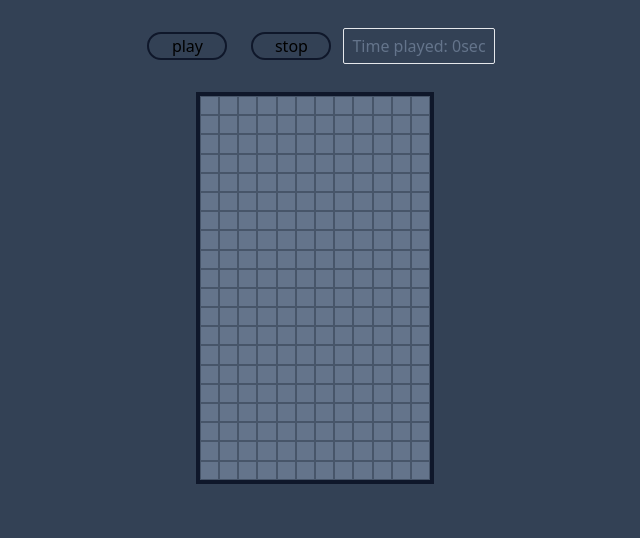
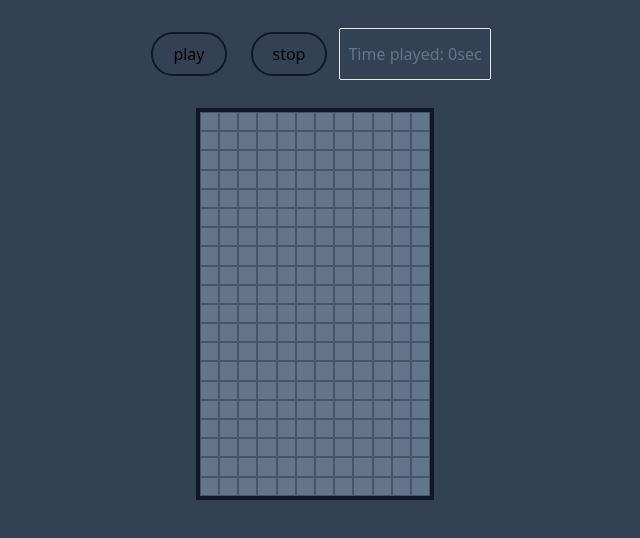
Before and after one commit to arduored/tetros, a Next.js app: page / in a window 1280 px wide. Shown: the top 538 px of the page, without its empty margins (325-965 px from the left). Built offline with nearby package versions, Linux system fonts and the light colour scheme.

Commit message:
update button look

```diff
--- a/components/shared/Button.tsx
+++ b/components/shared/Button.tsx
@@ -8,7 +8,7 @@ interface ButtonProps {
 function Button({ text, onClick }: ButtonProps) {
   return (
     <button
-      className="border-2 text-center rounded-full min-w-[80px] px-2 border-slate-900 w-fit h-fit m-3"
+      className="border-2 text-center rounded-full px-5 py-2 border-slate-900 w-fit h-fit m-3 hover:opacity-60 hover:border-emerald-800 hover:text-emerald-600"
       onClick={onClick}
     >
       {text}
```
